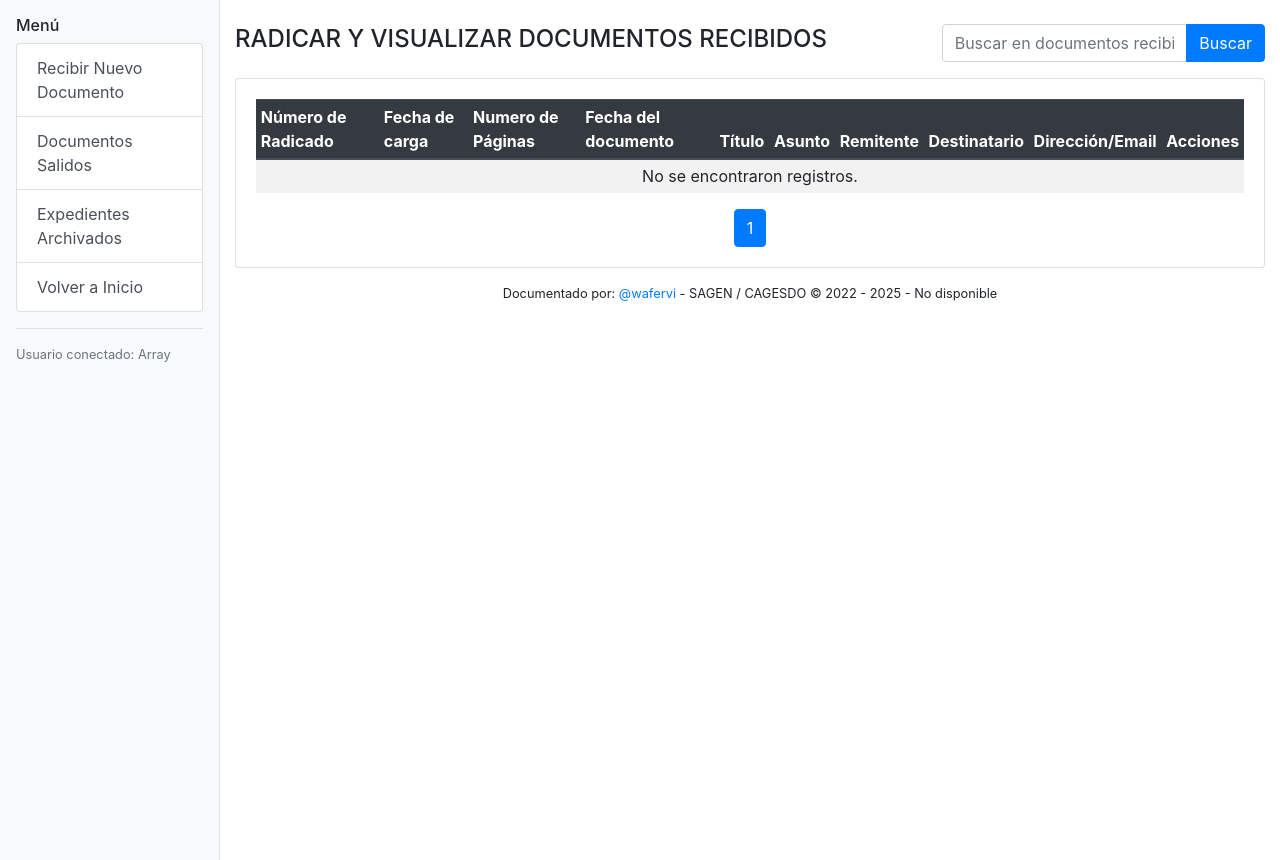
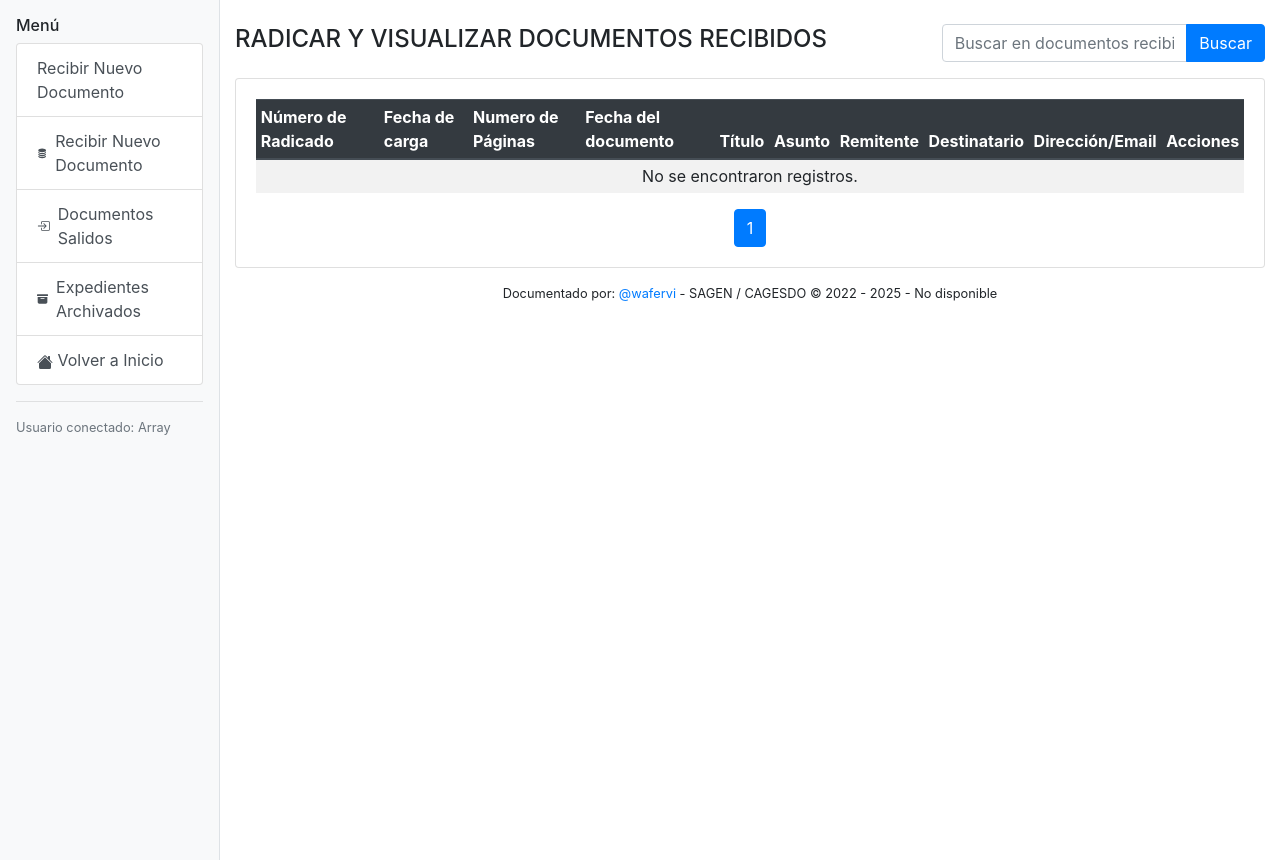
Before and after one commit to wafervi/REDOHIS, a PHP site: page /cargardocr.php in a window 1280 px wide. Shown: the part 58-918 px from the top of the page. Run offline with PHP 8.4, Linux system fonts and the light colour scheme; a user stored in the database is signed in; data that the repository does not hold is empty.

Commit message:
menu icons code updated

```diff
--- a/cargardocr.php
+++ b/cargardocr.php
@@ -126,9 +126,39 @@ while ($row = $sel->fetch_assoc()) {
             <button type="button" class="list-group-item list-group-item-action" data-toggle="modal" data-target="#exampleModal">
                 Recibir Nuevo Documento
             </button>
-            <a class="list-group-item list-group-item-action" href="cargardocs.php">Documentos Salidos</a>
-            <a class="list-group-item list-group-item-action" href="cargarexp.php">Expedientes Archivados</a>
-            <a class="list-group-item list-group-item-action" href="index.php">Volver a Inicio</a>
+            <button type="button" class="list-group-item list-group-item-action d-flex align-items-center" data-toggle="modal" data-target="#exampleModal">
+                <svg xmlns="http://www.w3.org/2000/svg" width="16" height="16" fill="currentColor" class="bi bi-database-fill mr-2" viewBox="0 0 16 16">
+                <path d="M3.904 1.777C4.978 1.289 6.427 1 8 1s3.022.289 4.096.777C13.125 2.245 14 2.993 14 4s-.875 1.755-1.904 2.223C11.022 6.711 9.573 7 8 7s-3.022-.289-4.096-.777C2.875 5.755 2 5.007 2 4s.875-1.755 1.904-2.223"/>
+                <path d="M2 6.161V7c0 1.007.875 1.755 1.904 2.223C4.978 9.71 6.427 10 8 10s3.022-.289 4.096-.777C13.125 8.755 14 8.007 14 7v-.839c-.457.432-1.004.751-1.490.972C11.278 7.693 9.682 8 8 8s-3.278-.307-4.510-.867c-.486-.220-1.033-.540-1.490-.972"/>
+                <path d="M2 9.161V10c0 1.007.875 1.755 1.904 2.223C4.978 12.711 6.427 13 8 13s3.022-.289 4.096-.777C13.125 11.755 14 11.007 14 10v-.839c-.457.432-1.004.751-1.490.972-1.232.560-2.828.867-4.510.867s-3.278-.307-4.510-.867c-.486-.220-1.033-.540-1.490-.972"/>
+                <path d="M2 12.161V13c0 1.007.875 1.755 1.904 2.223C4.978 15.711 6.427 16 8 16s3.022-.289 4.096-.777C13.125 14.755 14 14.007 14 13v-.839c-.457.432-1.004.751-1.490.972-1.232.560-2.828.867-4.510.867s-3.278-.307-4.510-.867c-.486-.220-1.033-.540-1.490-.972"/>
+                </svg>
+                <div class="text-left">Recibir Nuevo Documento</div>
+            </button>
+
+            <a class="list-group-item list-group-item-action d-flex align-items-center" href="cargardocs.php">
+                <svg xmlns="http://www.w3.org/2000/svg" width="16" height="16" fill="currentColor" class="mr-2" viewBox="0 0 16 16" aria-hidden="true" focusable="false">
+                <path fill-rule="evenodd" d="M6 3.5a.5.5 0 0 1 .5-.5h8a.5.5 0 0 1 .5.5v9a.5.5 0 0 1-.5.5h-8a.5.5 0 0 1-.5-.5v-2a.5.5 0 0 0-1 0v2A1.5 1.5 0 0 0 6.5 14h8a1.5 1.5 0 0 0 1.5-1.5v-9A1.5 1.5 0 0 0 14.5 2h-8A1.5 1.5 0 0 0 5 3.5v2a.5.5 0 0 0 1 0z"/>
+                <path fill-rule="evenodd" d="M11.854 8.354a.5.5 0 0 0 0-.708l-3-3a.5.5 0 1 0-.708.708L10.293 7.5H1.5a.5.5 0 0 0 0 1h8.793l-2.147 2.146a.5.5 0 0 0 .708.708z"/>
+                </svg>
+                Documentos Salidos
+            </a>
+
+
+            <a class="list-group-item list-group-item-action d-flex align-items-center" href="cargarexp.php">
+                <svg xmlns="http://www.w3.org/2000/svg" width="16" height="16" fill="currentColor" class="mr-2" viewBox="0 0 16 16" aria-hidden="true" focusable="false">
+                <path d="M12.643 15C13.979 15 15 13.845 15 12.5V5H1v7.5C1 13.845 2.021 15 3.357 15zM5.5 7h5a.5.5 0 0 1 0 1h-5a.5.5 0 0 1 0-1M.8 1a.8.8 0 0 0-.8.8V3a.8.8 0 0 0 .8.8h14.4A.8.8 0 0 0 16 3V1.8a.8.8 0 0 0-.8-.8z"/>
+                </svg>
+            Expedientes Archivados
+            </a>
+
+            <a class="list-group-item list-group-item-action" href="index.php">
+                <svg xmlns="http://www.w3.org/2000/svg" width="16" height="16" fill="currentColor" class="bi bi-house-fill" viewBox="0 0 16 16">
+                <path d="M8.707 1.5a1 1 0 0 0-1.414 0L.646 8.146a.5.5 0 0 0 .708.708L8 2.207l6.646 6.647a.5.5 0 0 0 .708-.708L13 5.793V2.5a.5.5 0 0 0-.5-.5h-1a.5.5 0 0 0-.5.5v1.293z"/>
+                <path d="m8 3.293 6 6V13.5a1.5 1.5 0 0 1-1.5 1.5h-9A1.5 1.5 0 0 1 2 13.5V9.293z"/>
+                </svg>
+            Volver a Inicio
+            </a>
         </div>
         <hr>
         <p class="small text-muted mb-0">Usuario conectado: <?php echo safe_output($_SESSION['usuario']); ?></p>
```
